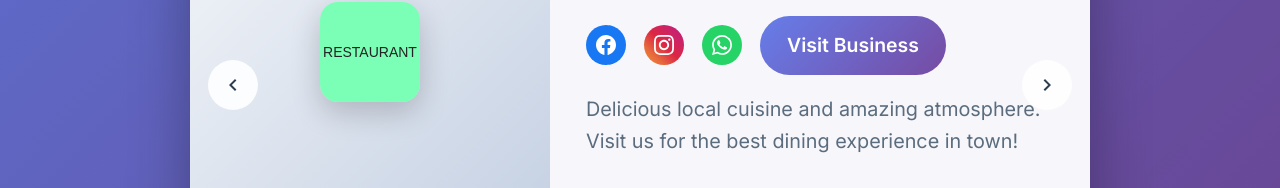
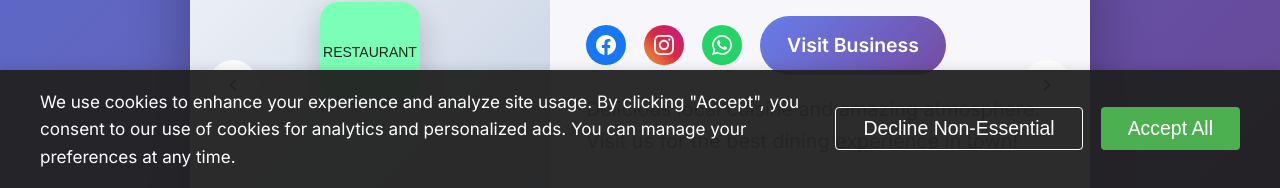
Before and after one commit to razzy-max/AAU-Nightlife, a React (Vite) app: page /blog/1 in a window 1280 px wide. Shown: the part 612-800 px from the top of the page. Built offline with nearby package versions, Linux system fonts and the light colour scheme; no server answers.

Commit message:
Fix cookie consent banner visibility issues

```diff
--- a/src/App.jsx
+++ b/src/App.jsx
@@ -14,6 +14,7 @@ import { BlogProvider } from './BlogContext';
 import { AuthProvider } from './AuthContext';
 import './App.css';
 import AdvertisersSection from './AdvertisersSection';
+import CookieConsent from './components/CookieConsent';
 
 function App() {
   const [menuOpen, setMenuOpen] = useState(false);
@@ -23,6 +24,7 @@ function App() {
       <BlogProvider>
         <div className="app-root">
           <AdminLogout />
+          <CookieConsent />
         <header>
           <nav className="main-nav responsive-nav">
             <div className="nav-logo">AAU Nightlife</div>
--- /dev/null
+++ b/src/components/CookieConsent.css
@@ -0,0 +1,76 @@
+.cookie-consent {
+  position: fixed;
+  bottom: 0;
+  left: 0;
+  right: 0;
+  background: rgba(33, 33, 33, 0.95);
+  color: white;
+  padding: 1rem;
+  z-index: 9999;  /* Increased z-index to ensure visibility */
+  box-shadow: 0 -2px 10px rgba(0, 0, 0, 0.1);
+  display: block;  /* Ensure it's displayed */
+}
+
+.cookie-content {
+  max-width: 1200px;
+  margin: 0 auto;
+  display: flex;
+  justify-content: space-between;
+  align-items: center;
+  gap: 2rem;
+  flex-wrap: wrap;
+}
+
+.cookie-content p {
+  margin: 0;
+  font-size: 0.95rem;
+  flex: 1;
+  min-width: 280px;
+}
+
+.cookie-buttons {
+  display: flex;
+  gap: 1rem;
+  flex-wrap: wrap;
+}
+
+.cookie-button {
+  padding: 0.5rem 1.5rem;
+  border: none;
+  border-radius: 4px;
+  cursor: pointer;
+  font-weight: 500;
+  transition: all 0.2s ease;
+}
+
+.cookie-button.accept {
+  background: #4CAF50;
+  color: white;
+}
+
+.cookie-button.accept:hover {
+  background: #45a049;
+}
+
+.cookie-button.decline {
+  background: transparent;
+  color: white;
+  border: 1px solid white;
+}
+
+.cookie-button.decline:hover {
+  background: rgba(255, 255, 255, 0.1);
+}
+
+@media (max-width: 768px) {
+  .cookie-content {
+    flex-direction: column;
+    text-align: center;
+    padding: 1rem 0;
+  }
+
+  .cookie-buttons {
+    width: 100%;
+    justify-content: center;
+  }
+}
--- /dev/null
+++ b/src/components/CookieConsent.jsx
@@ -0,0 +1,110 @@
+import React, { useState, useEffect } from 'react';
+import './CookieConsent.css';
+
+export default function CookieConsent() {
+  const [isVisible, setIsVisible] = useState(true);  // Set initial state to true
+
+  useEffect(() => {
+    // Check if user has already made a choice
+    const consent = localStorage.getItem('cookieConsent');
+    console.log('Cookie consent status:', consent);
+    if (consent) {
+      setIsVisible(false);  // Hide only if user has made a choice
+      console.log('Cookie banner hidden - user already made choice');
+    } else {
+      console.log('Cookie banner should be visible - no choice made yet');
+    }
+  }, []);
+
+  // Function to disable non-essential cookies
+  const disableNonEssentialCookies = () => {
+    // Disable Google Analytics if it exists
+    if (window['ga-disable-GA_MEASUREMENT_ID']) {
+      window['ga-disable-GA_MEASUREMENT_ID'] = true;
+    }
+
+    // Set AdSense to non-personalized ads
+    if (window.googletag) {
+      window.googletag.pubads().setRequestNonPersonalizedAds(1);
+    }
+
+    // Clear any existing non-essential cookies
+    const cookies = document.cookie.split(';');
+    for (let cookie of cookies) {
+      const [name] = cookie.split('=');
+      // Skip essential cookies (like session cookies)
+      if (!name.trim().startsWith('_sess')) {
+        document.cookie = `${name}=; expires=Thu, 01 Jan 1970 00:00:00 GMT; path=/;`;
+      }
+    }
+  };
+
+  // Function to enable all cookies
+  const enableAllCookies = () => {
+    // Enable Google Analytics
+    if (window['ga-disable-GA_MEASUREMENT_ID']) {
+      window['ga-disable-GA_MEASUREMENT_ID'] = false;
+    }
+
+    // Set AdSense to personalized ads
+    if (window.googletag) {
+      window.googletag.pubads().setRequestNonPersonalizedAds(0);
+    }
+  };
+
+  useEffect(() => {
+    // Check if user has already made a choice
+    const consent = localStorage.getItem('cookieConsent');
+    if (!consent) {
+      setIsVisible(true);
+      // Default to non-essential cookies disabled until user accepts
+      disableNonEssentialCookies();
+    } else if (consent === 'declined') {
+      // Keep non-essential cookies disabled
+      disableNonEssentialCookies();
+    } else if (consent === 'accepted') {
+      // Enable all cookies
+      enableAllCookies();
+    }
+  }, []);
+
+  const handleAccept = () => {
+    localStorage.setItem('cookieConsent', 'accepted');
+    setIsVisible(false);
+    enableAllCookies();
+  };
+
+  const handleDecline = () => {
+    localStorage.setItem('cookieConsent', 'declined');
+    setIsVisible(false);
+    disableNonEssentialCookies();
+  };
+
+  if (!isVisible) return null;
+
+  return (
+    <div className="cookie-consent">
+      <div className="cookie-content">
+        <p>
+          We use cookies to enhance your experience and analyze site usage.
+          By clicking "Accept", you consent to our use of cookies for analytics
+          and personalized ads. You can manage your preferences at any time.
+        </p>
+        <div className="cookie-buttons">
+          <button
+            onClick={handleDecline}
+            className="cookie-button decline"
+          >
+            Decline Non-Essential
+          </button>
+          <button
+            onClick={handleAccept}
+            className="cookie-button accept"
+          >
+            Accept All
+          </button>
+        </div>
+      </div>
+    </div>
+  );
+}
```
